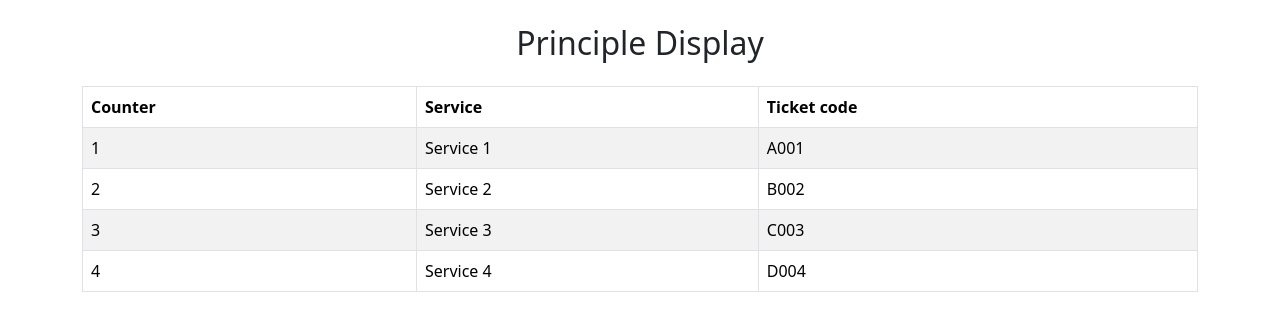
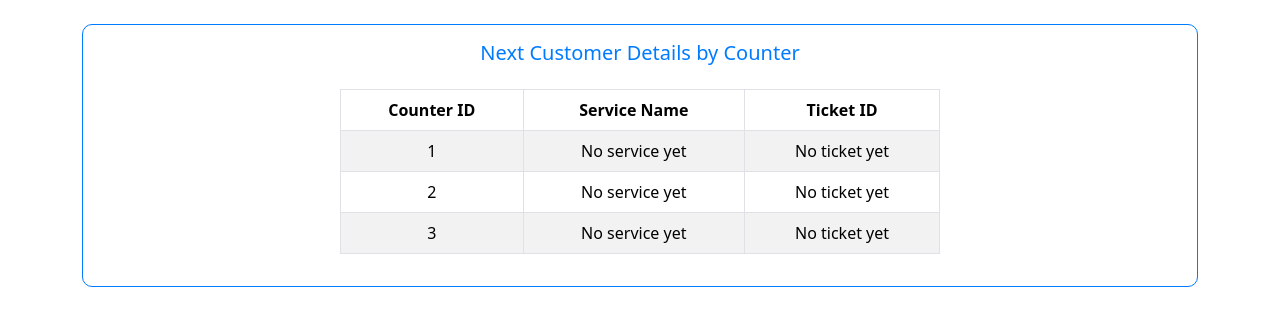
Before and after one commit to mariapia00/SE2-Office-Queue-Group08, a React (Vite) app in the folder frontend/: page /call-customer in a window 1280 px wide. Shown: the top 330 px of the page. Built offline with nearby package versions, Linux system fonts and the light colour scheme.

Commit message:
Call customer and Next Customer GUI and integration OK

```diff
--- a/frontend/src/App.tsx
+++ b/frontend/src/App.tsx
@@ -5,10 +5,11 @@ import "bootstrap/dist/css/bootstrap.min.css";
 
 import NotFoundComponent from './components/NotFoundComponent'
 import GetTicketComponent from './components/GetTicketComponent'
-import CallCustomerComponent from './components/CallCustomerComponent'
+import CallCustomerComponent from './components/CallCustomerComponent';
 import NextCustomerComponent from './components/NextCustomerComponent';
 import TicketComponent from './components/TicketComponent';
 import { useState } from 'react';
+import { useEffect } from 'react';
 
 const domain = "https://fowl-light-macaque.ngrok-free.app";
 
@@ -41,12 +42,18 @@ function Home() {
 
 function App() {
   const [ticket, setTicket] = useState("");
+  const [currentTicket, setCurrentTicket] = useState(null);
+
+  useEffect(() => {
+    console.log("Current Ticket in App:", currentTicket);
+  }, [currentTicket]);
 
   const handleTicket = async (service: string) => {
     // Call the API to get the ticket
     // const ticket = await getTicket(service);
     setTicket(service.replace(/\s+/g, ""));
   };
+
   return (
     <Routes>
       <Route path="/" element={<Home />} />
@@ -61,8 +68,17 @@ function App() {
           />
         }
       />
-      <Route path="/call-customer" element={<CallCustomerComponent />} />
-      <Route path="/next-customer" element={<NextCustomerComponent />} />
+      <Route path="/call-customer" element={
+        <CallCustomerComponent
+        currentTicket={currentTicket}
+        />}
+      />
+      <Route path="/next-customer" element={
+        <NextCustomerComponent
+        currentTicket={currentTicket}
+        setCurrentTicket={setCurrentTicket}
+        />}
+      />
       <Route path="/tickets/:ticketId" element={<TicketComponent />} />
       <Route path="*" element={<NotFoundComponent />} />
     </Routes>
--- a/frontend/src/components/CallCustomerComponent.tsx
+++ b/frontend/src/components/CallCustomerComponent.tsx
@@ -1,37 +1,61 @@
-import React from 'react';
+import React, { useEffect, useState } from 'react';
+import { Card, Table } from 'react-bootstrap';
 
-const PostOfficeDisplay = () => {
-  // Dati statici
-  const data = [
-    { counter: 1, service: 'Service 1', ticket: 'A001' },
-    { counter: 2, service: 'Service 2', ticket: 'B002' },
-    { counter: 3, service: 'Service 3', ticket: 'C003' },
-    { counter: 4, service: 'Service 4', ticket: 'D004' },
-  ];
+const CallCustomer = ({ currentTicket }) => {
+  const [counters, setCounters] = useState([
+    { counterId: 1, serviceName: null, ticketId: null },
+    { counterId: 2, serviceName: null, ticketId: null },
+    { counterId: 3, serviceName: null, ticketId: null },
+  ]);
+
+  useEffect(() => {
+    if (currentTicket) {
+      // Aggiorna il counter corrispondente al ticket corrente
+      setCounters((prevCounters) =>
+        prevCounters.map((counter) =>
+          counter.counterId === currentTicket.counterId
+            ? {
+                ...counter,
+                serviceName: currentTicket.serviceName,
+                ticketId: currentTicket.ticketId,
+              }
+            : counter
+        )
+      );
+    }
+  }, [currentTicket]);
 
   return (
     <div className="container mt-4">
-      <h2 className="text-center mb-4">Principle Display</h2>
-      <table className="table table-striped table-bordered">
-        <thead className="thead-dark">
+      <Card className="text-center" style={{ border: '1px solid #007bff', borderRadius: '10px' }}>
+        <Card.Body>
+          <Card.Title className="mb-4" style={{ color: '#007bff' }}>
+            Next Customer Details by Counter
+          </Card.Title>
+          <div className="table-responsive">
+            <Table striped bordered hover className="mx-auto" style={{ maxWidth: '600px' }}>
+              <thead>
                 <tr>
-            <th scope="col">Counter</th>
-            <th scope="col">Service</th>
-            <th scope="col">Ticket code</th>
+                  <th>Counter ID</th>
+                  <th>Service Name</th>
+                  <th>Ticket ID</th>
                 </tr>
               </thead>
               <tbody>
-          {data.map((item, index) => (
-            <tr key={index}>
-              <td>{item.counter}</td>
-              <td>{item.service}</td>
-              <td>{item.ticket}</td>
+                {counters.map((counter) => (
+                  <tr key={counter.counterId}>
+                    <td className="text-center">{counter.counterId}</td>
+                    <td className="text-center">{counter.serviceName || 'No service yet'}</td>
+                    <td className="text-center">{counter.ticketId || 'No ticket yet'}</td>
                   </tr>
                 ))}
               </tbody>
-      </table>
+            </Table>
+          </div>
+        </Card.Body>
+      </Card>
     </div>
   );
 };
 
-export default PostOfficeDisplay;
+export default CallCustomer;
--- a/frontend/src/components/NextCustomerComponent.tsx
+++ b/frontend/src/components/NextCustomerComponent.tsx
@@ -2,9 +2,8 @@ import React, { useEffect, useState } from 'react';
 import { Button, Card, ListGroup, Spinner } from 'react-bootstrap';
 import API from '../API';
 
-const NextCustomerComponent = () => {
+const NextCustomerComponent = ({ currentTicket, setCurrentTicket }) => {
     const [queues, setQueues] = useState([]);
-    const [currentTicket, setCurrentTicket] = useState({ ticketId: 101, counterID: 1 });
     const [loading, setLoading] = useState(true);
 
     const fetchQueuesLength = async () => {
@@ -16,45 +15,45 @@ const NextCustomerComponent = () => {
     };
 
     const handleCallNextCustomer = async () => {
-        try{
+        try {
             const nextCustomer = await API.getNextClientByCounterId(1);
-            if(nextCustomer){
-                setCurrentTicket(nextCustomer);
+            if (nextCustomer) {
+                setCurrentTicket(nextCustomer);  // Update the current ticket
             } else {
                 console.error('Failed to call next customer');
             }
-        } catch(error) {
+        } catch (error) {
             console.error('Failed to call next customer:', error);
         }
     };
 
     useEffect(() => {
         fetchQueuesLength();
-    }, []);
+    }, [currentTicket]);
 
     return (
         <div className="container mt-4">
-            <Card>
+            <Card className="text-center" style={{ border: '1px solid #007bff', borderRadius: '10px' }}>
                 <Card.Body>
-                    <Card.Title>Next Customer</Card.Title>
+                    <Card.Title className="mb-4" style={{ color: '#007bff' }}>Next Customer</Card.Title>
                     {loading ? (
-                        <Spinner animation="border" />
+                        <Spinner animation="border" variant="primary" />
                     ) : (
                         <div>
-                            <Card.Text>
+                            <Card.Text className="mb-4" style={{ fontSize: '1.2rem' }}>
                                 <strong>Current Ticket:</strong> {currentTicket ? currentTicket.ticketId : 'None'}
                             </Card.Text>
-                            <Button variant="primary" onClick={handleCallNextCustomer}>
-                                Call Next Customer
-                            </Button>
-                            <Card.Subtitle className="mt-3 mb-2">Queue Lengths:</Card.Subtitle>
-                            <ListGroup>
+                            <Card.Subtitle className="mb-3" style={{ fontWeight: 'bold', fontSize: '1.1rem' }}>Queue Lengths:</Card.Subtitle>
+                            <ListGroup className="mb-4" style={{ maxWidth: '300px', margin: '0 auto' }}> {/* Limita la larghezza e centra */}
                                 {queues.map((queue) => (
-                                    <ListGroup.Item key={queue.serviceName}>
+                                    <ListGroup.Item key={queue.serviceName} style={{ fontSize: '1.1rem' }}>
                                         {queue.serviceName} - Length: {queue.queueLength}
                                     </ListGroup.Item>
                                 ))}
                             </ListGroup>
+                            <Button variant="primary" onClick={handleCallNextCustomer}>
+                                Call Next Customer
+                            </Button>
                         </div>
                     )}
                 </Card.Body>
```
Lines whose indentation alone changed are shown as unchanged.
